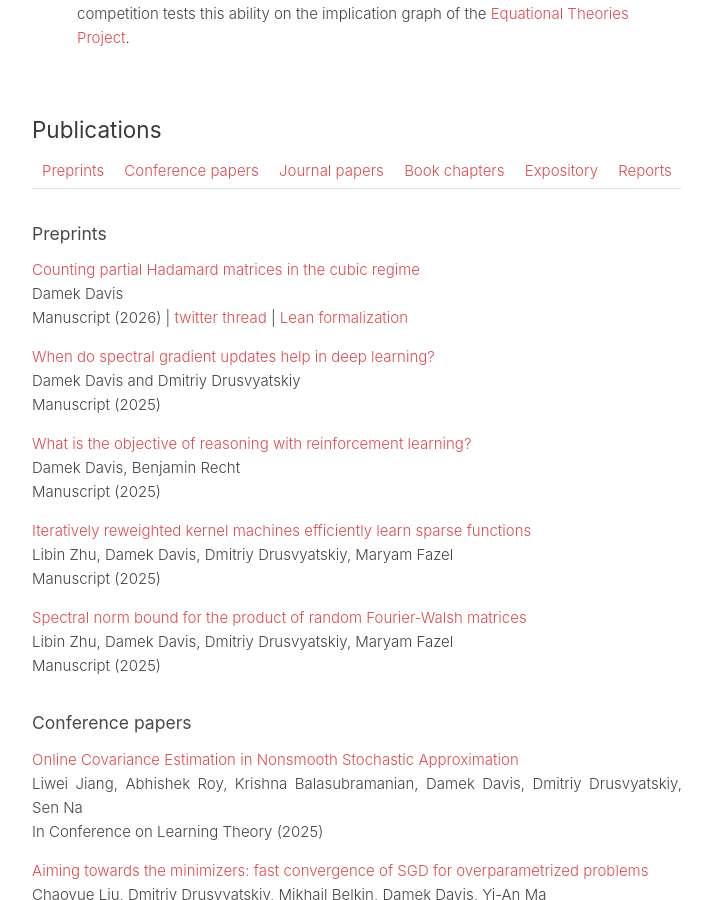
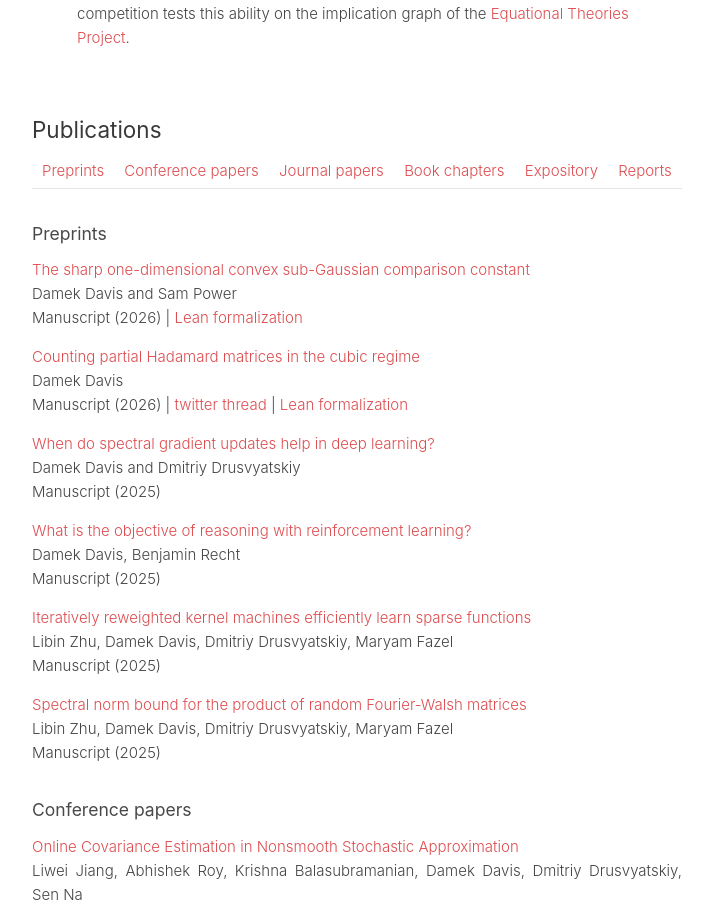
Before and after one commit to damek/damek.github.io, a Jekyll site: the page built from index.md, in a window 1280 px wide and 900 px high, scrolled down 2681 px. Shown: the whole window, without its empty margins (283-995 px from the left). Built offline with Jekyll 4.4.1, drawn with Linux system fonts in a browser that asks for light colours.

Commit message:
Updated index.md to include a new preprint on the sharp one-dimensional convex sub-Gaussian comparison constant, enhancing the research section with additional resources. Updated cv.pdf to reflect recent changes.

```diff
--- a/index.md
+++ b/index.md
@@ -88,6 +88,10 @@ Please use [my email](mailto:damek@wharton.upenn.edu) sparingly for corresponden
 [Preprints](#preprints) | [Conference papers](#conference-papers) | [Journal papers](#journal-papers) | [Book chapters](#book-chapters) | [Expository](#expository) | [Reports](#technical-reports)
 
 ### Preprints
+
+[The sharp one-dimensional convex sub-Gaussian comparison constant](https://arxiv.org/abs/2604.03170)
+Damek Davis and Sam Power
+Manuscript (2026) | [Lean formalization](https://damek.github.io/convex_subgaussian)
 
 [Counting partial Hadamard matrices in the cubic regime](https://arxiv.org/abs/2603.30013)
 Damek Davis
```
Also changed, not shown: 1 other file.
